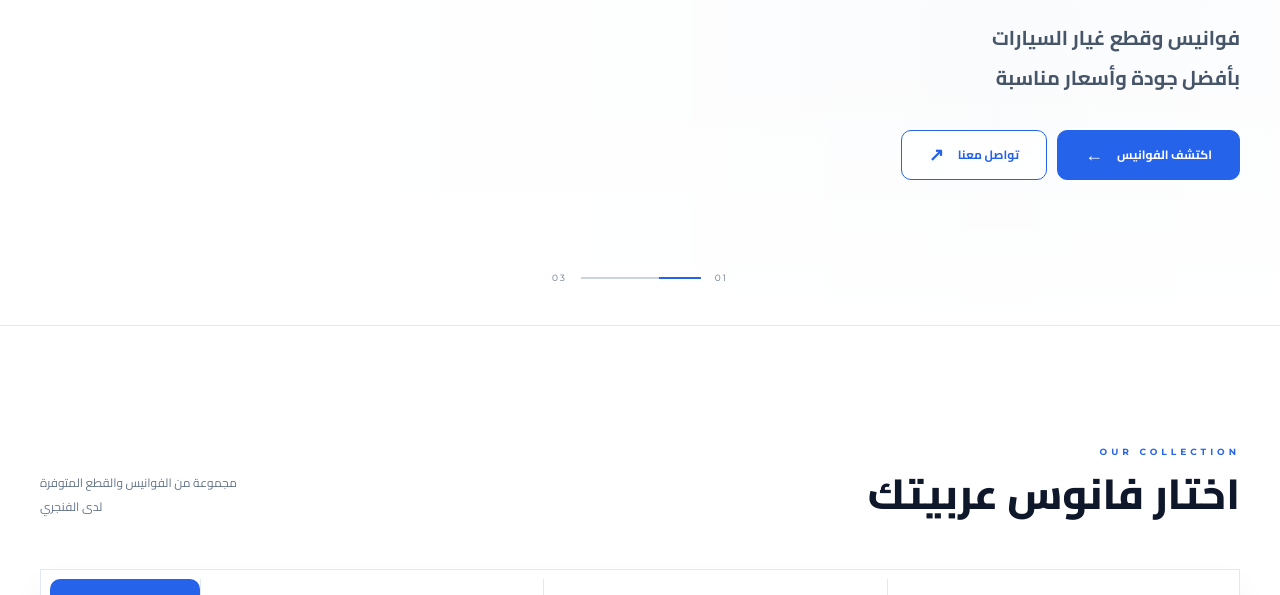
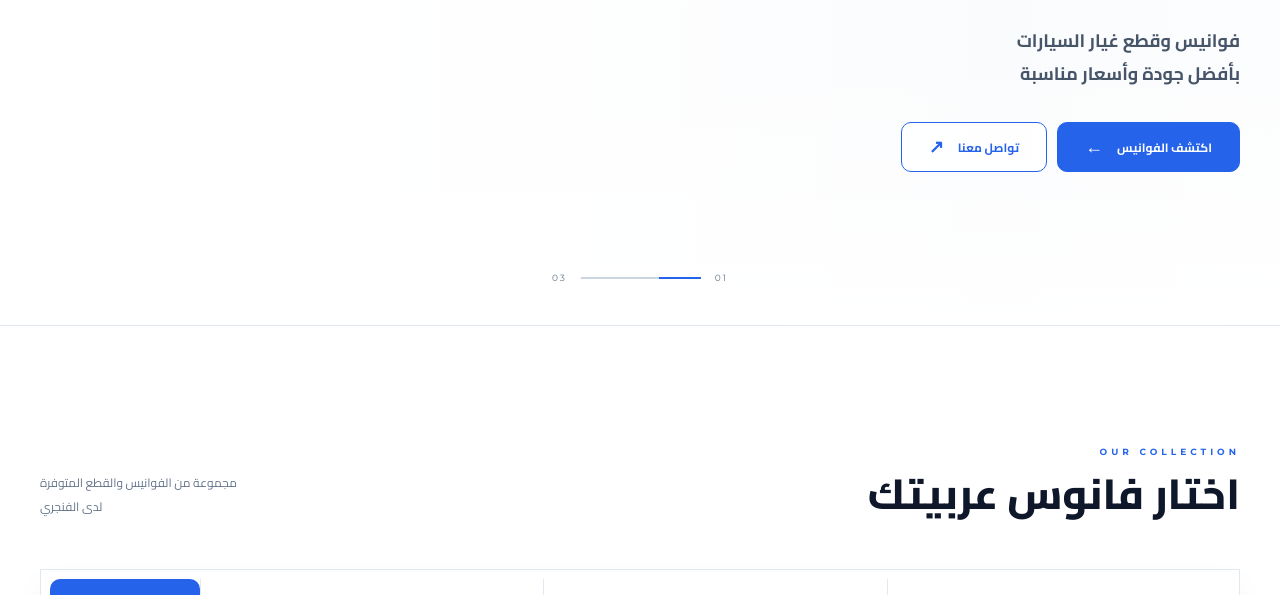
Before and after one commit to elfangryamg/elfangary-, a website: page public/index.html in a window 1280 px wide. Shown: the part 505-1100 px from the top of the page. Drawn offline with Linux system fonts and the light colour scheme; no server answers.

Commit message:
Fix hero text style

```diff
--- a/public/style.css
+++ b/public/style.css
@@ -1560,3 +1560,8 @@ img {
 .hero-image {
     left: -50px;
 }
+.hero-description {
+    font-size: 18px !important;
+    font-weight: 700 !important;
+    line-height: 1.8 !important;
+}
```
